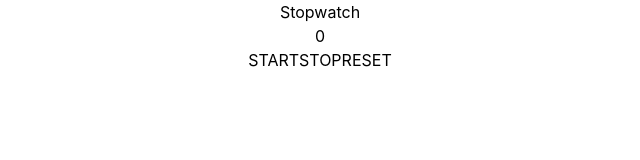
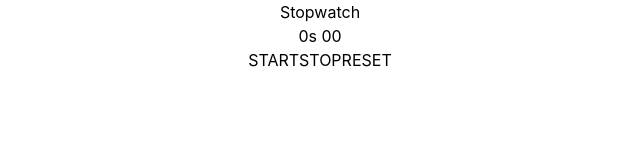
Before and after one commit to Boxte/multi-timer, a React (Create React App) app: page / in a window 1280 px wide. Shown: the top 160 px of the page, without its empty margins (320-960 px from the left). Built offline with nearby package versions, Linux system fonts and the light colour scheme.

Commit message:
wip: working on seconds timer

```diff
--- a/src/components/Stopwatch.tsx
+++ b/src/components/Stopwatch.tsx
@@ -4,13 +4,27 @@ const Stopwatch = (props: any) => {
   const [centiSeconds, setCentiSeconds] = useState(0);
   const [isPaused, setIsPaused] = useState(true);
   const [isActive, setIsActive] = useState(false);
+  const [displayedTime, setDisplayedTime] = useState("0s 00");
+  const [_time, setTime] = useState({
+    centiseconds: 0,
+    displayedTime: "0s 00",
+  });
 
   useEffect(() => {
     let interval: any = null;
 
     if (isActive && isPaused === false) {
       interval = setInterval(() => {
-        setCentiSeconds((centiSeconds) => centiSeconds + 10);
+        setTime((t) => {
+          const newCenti = t.centiseconds + 10;
+          let secs = Math.floor(newCenti * 0.001);
+          return {
+            centiseconds: newCenti,
+            displayedTime: `${secs}s ${newCenti}`,
+          };
+        });
+        // setDisplayedTime(`${secs}s ${newCenti}`);
+        // setCentiSeconds(newCenti);
       }, 10);
     } else {
       clearInterval(interval);
@@ -31,14 +45,18 @@ const Stopwatch = (props: any) => {
 
   const handleReset = () => {
     setIsActive(false);
-    setCentiSeconds(0);
+    setTime({
+      centiseconds: 0,
+      displayedTime: "",
+    });
+    //setCentiSeconds(0);
   };
 
   return (
     <div>
       Stopwatch
       <p></p>
-      <p>{centiSeconds}</p>
+      <p>{_time.displayedTime}</p>
       <button onClick={() => handleStart()}>START</button>
       <button onClick={() => handlePauseResume()}>STOP</button>
       <button onClick={() => handleReset()}>RESET</button>
```
